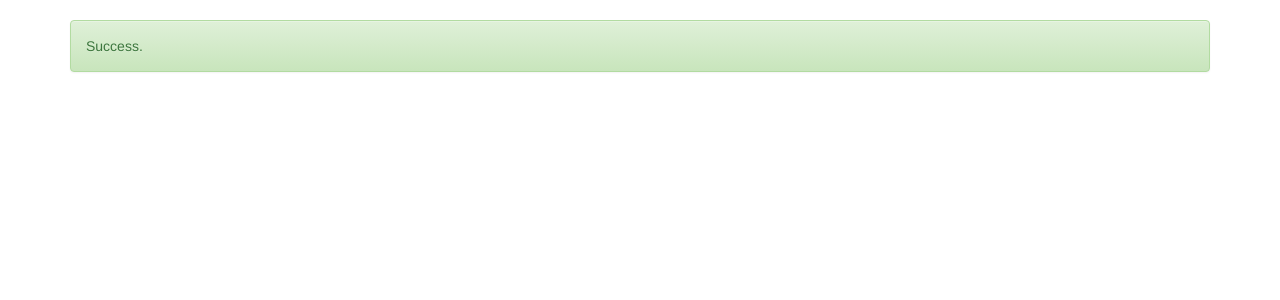
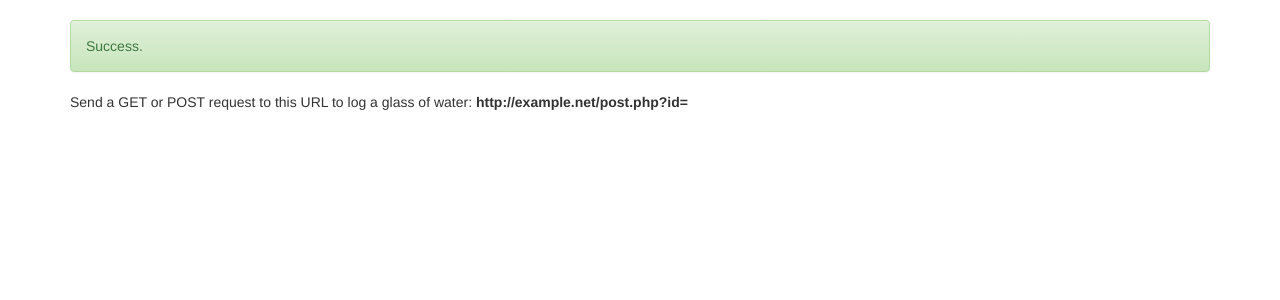
Before and after one commit to tyler-paulson/water, a PHP site: page /redirect.php?code=1 in a window 1280 px wide. Shown: the part 52-352 px from the top of the page. Run offline with PHP 8.4, Linux system fonts and the light colour scheme; data that the repository does not hold is empty; some libraries are stand-ins or nearby versions.

Commit message:
Output URL to log a glass of water after successful authentication.

```diff
--- a/config-sample.php
+++ b/config-sample.php
@@ -3,6 +3,7 @@
 define('CLIENT_ID', 'client_id_here');
 define('CLIENT_SECRET', 'client_secret_here');
 define('REDIRECT_URI', 'http://example.net/redirect.php');
+define('POST_URI', 'http://example.net/post.php');
 
 define('MYSQL_HOST', 'localhost');
 define('MYSQL_USER', 'mysql_user_here');
--- a/redirect.php
+++ b/redirect.php
@@ -56,6 +56,7 @@ $query = 'INSERT INTO users VALUES (\''.$fitbitid.'\',\''.$usertoken.'\',\''.$re
 
 if(mysqli_query($connection, $query)) {
 	echo '<div class="alert alert-success" role="alert">Success.</div>';
+	echo '<p>Send a GET or POST request to this URL to log a glass of water: <strong>'.POST_URI.'?id='.$fitbitid.'</strong></p>';
 } else {
 	echo '<div class="alert alert-danger" role="alert">Query fail.</div>';
 }
```
